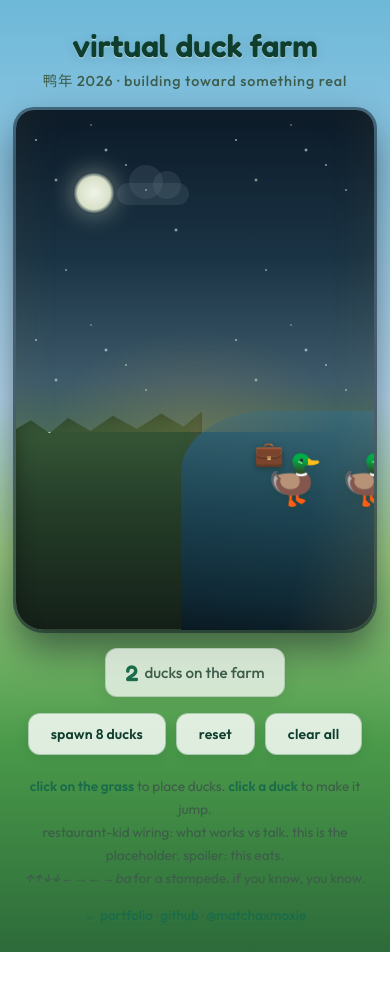
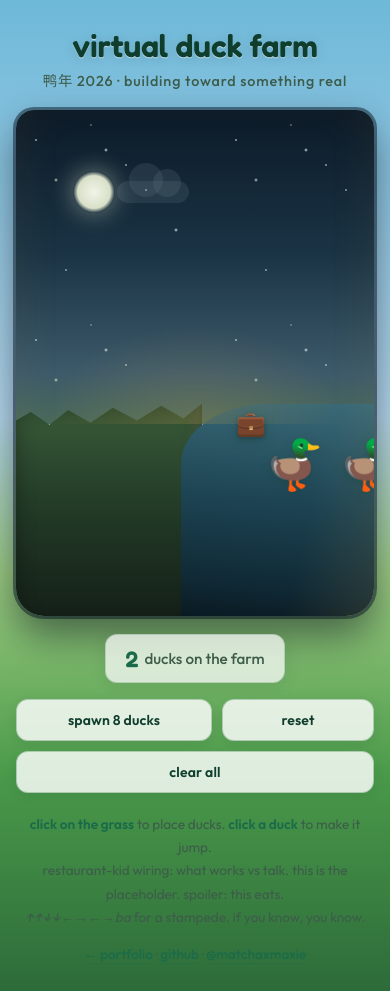
Before and after one commit to jadexzhao/jadexzhao, a React (Vite) app in the folder duck-farm/: page / in a window 390 px wide. Before the commit the page ends 952 px from the top, so only its background shows below. Built offline with nearby package versions, Linux system fonts and the light colour scheme.

Commit message:
杂项：鸭场移动端点击区与 Konami 提示，README 去重
扩大鸭子点击热区，移动端画布至少 60vh，Konami 触发短 toast；页脚去掉与标题重复的 who ships 句。

```diff
--- a/duck-farm/src/App.css
+++ b/duck-farm/src/App.css
@@ -55,7 +55,7 @@
 }
 
 .farm-canvas.night::before {
-  /* Soft moon — teal night, not purple glow */
+  /* Soft moon. teal night, not purple glow */
   content: '';
   position: absolute;
   top: 12%;
--- a/duck-farm/src/App.tsx
+++ b/duck-farm/src/App.tsx
@@ -22,7 +22,9 @@ export default function App() {
   const [nextId, setNextId] = useState(3)
   const canvasRef = useRef<HTMLDivElement>(null)
   const animationRef = useRef<number>()
+  const toastTimerRef = useRef<number>()
   const [isDay, setIsDay] = useState(true)
+  const [toast, setToast] = useState<string | null>(null)
 
   useEffect(() => {
     const checkTime = () => {
@@ -64,6 +66,9 @@ export default function App() {
             })
             return prevId + 50
           })
+          setToast('50 ducks. you earned this.')
+          if (toastTimerRef.current) window.clearTimeout(toastTimerRef.current)
+          toastTimerRef.current = window.setTimeout(() => setToast(null), 2400)
           konamiIndex = 0
         }
       } else {
@@ -72,7 +77,10 @@ export default function App() {
     }
 
     window.addEventListener('keydown', handleKeyDown)
-    return () => window.removeEventListener('keydown', handleKeyDown)
+    return () => {
+      window.removeEventListener('keydown', handleKeyDown)
+      if (toastTimerRef.current) window.clearTimeout(toastTimerRef.current)
+    }
   }, [])
 
   // Animate ducks moving
@@ -248,6 +256,14 @@ export default function App() {
           <a href="https://github.com/matchaxmoxie">@matchaxmoxie</a>
         </p>
       </div>
+
+      <div
+        className={`farm-toast${toast ? ' visible' : ''}`}
+        role="status"
+        aria-live="polite"
+      >
+        {toast}
+      </div>
     </div>
   )
 }
--- a/duck-farm/src/index.css
+++ b/duck-farm/src/index.css
@@ -1,7 +1,7 @@
 @import url('https://fonts.googleapis.com/css2?family=Fredoka:wght@400;500;600;700&family=Outfit:wght@300;400;500;600;700&display=swap');
 
 :root {
-  /* Outdoor pond — jade / sky / sparingly sun */
+  /* Outdoor pond. jade / sky / sparingly sun */
   --sky-high: #6eb8d8;
   --sky-low: #b8daf0;
   --grass-lit: #7cbc6a;
@@ -35,7 +35,7 @@ body {
   font-family: 'Outfit', 'Fredoka', sans-serif;
   -webkit-font-smoothing: antialiased;
   -moz-osx-font-smoothing: grayscale;
-  /* Meadow surrounds the farm — not a peach SaaS wash */
+  /* Meadow surrounds the farm. not a peach SaaS wash */
   background:
     linear-gradient(
       180deg,
@@ -291,6 +291,51 @@ body {
   transition: transform 0.2s ease, filter 0.2s ease;
   filter: drop-shadow(0 3px 5px rgba(15, 61, 46, 0.28));
   z-index: 2;
+  /* Invisible padding expands mobile tap target without changing duck size */
+  padding: 18px;
+  margin: -18px;
+  line-height: 1;
+  touch-action: manipulation;
+}
+
+@media (max-width: 640px) {
+  .farm-canvas {
+    min-height: 60vh;
+    height: 60vh;
+  }
+
+  .controls {
+    gap: 8px;
+  }
+
+  button {
+    flex: 1 1 auto;
+    min-width: 9.5rem;
+  }
+}
+
+.farm-toast {
+  position: fixed;
+  left: 50%;
+  bottom: max(24px, env(safe-area-inset-bottom, 0px));
+  transform: translateX(-50%) translateY(12px);
+  z-index: 40;
+  padding: 10px 16px;
+  border-radius: 12px;
+  background: rgba(15, 61, 46, 0.92);
+  color: #f2faf4;
+  font-size: 0.875rem;
+  font-weight: 500;
+  letter-spacing: 0.01em;
+  opacity: 0;
+  pointer-events: none;
+  transition: opacity 0.25s ease, transform 0.25s ease;
+  box-shadow: 0 8px 24px rgba(15, 61, 46, 0.28);
+}
+
+.farm-toast.visible {
+  opacity: 1;
+  transform: translateX(-50%) translateY(0);
 }
 
 .accessory {
```
Also changed, not shown: 1 other file (tests, documents, lock files or other folders).
